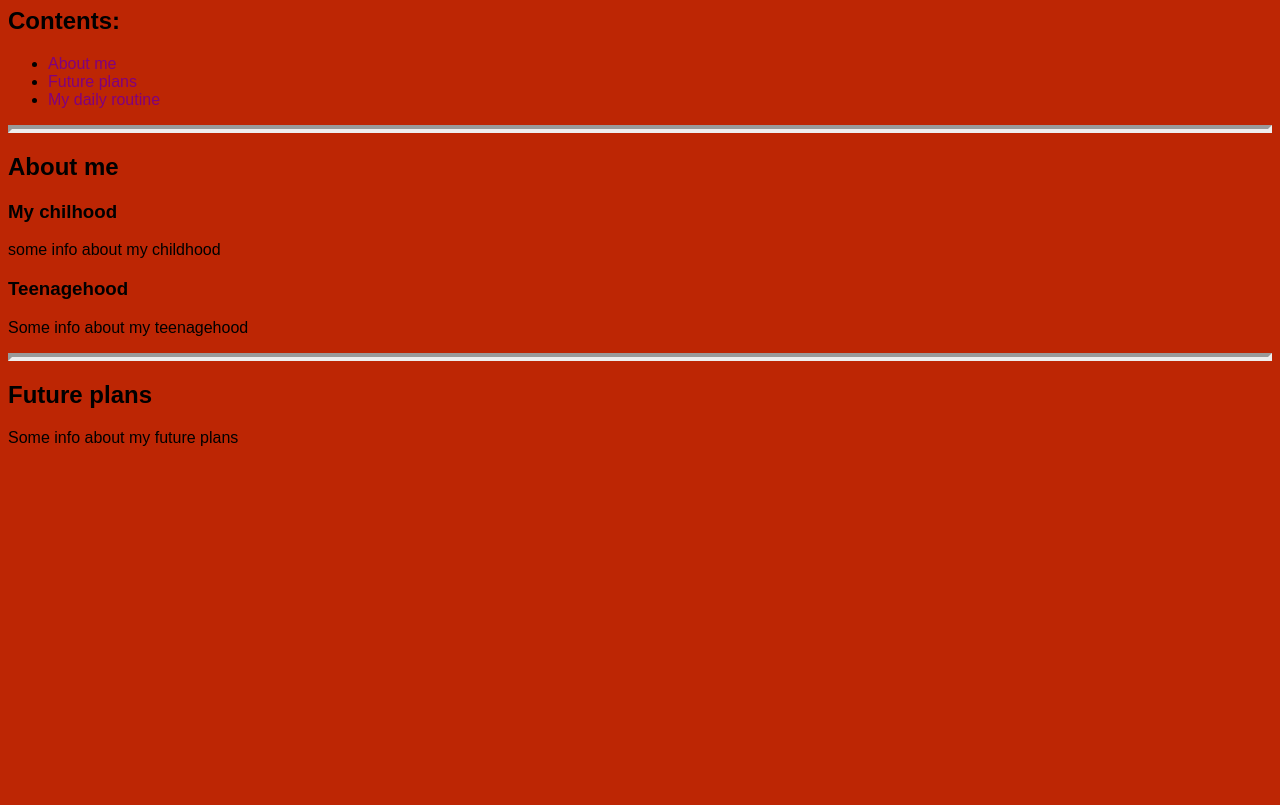
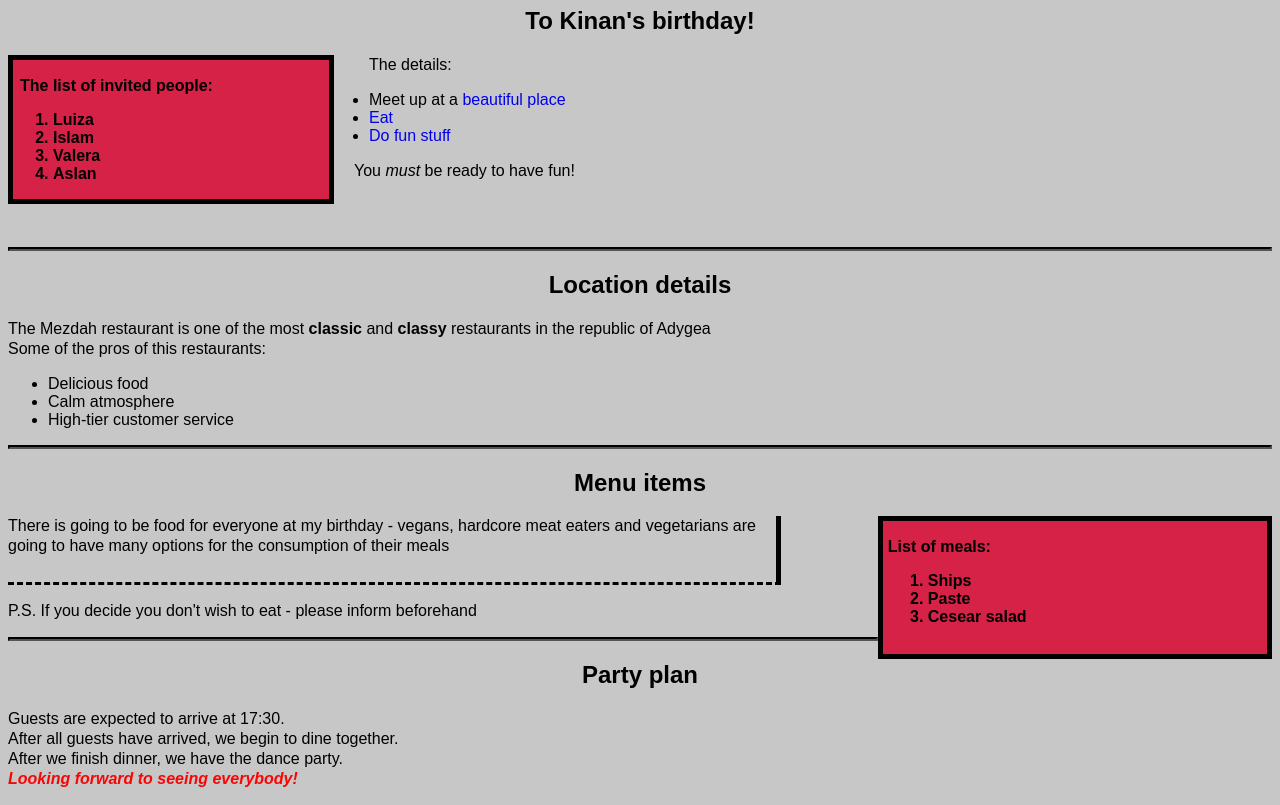
Before and after one commit to KinanKeanuMouki/KinanKeanuMouki.github.io, a plain HTML site: page index.html in a window 1280 px wide. Shown: the part 73-878 px from the top of the page. Before the commit the page ends 800 px from the top, so only its background shows below. Drawn offline with Linux system fonts and the light colour scheme.

Commit message:
Update index.html

```diff
--- a/index.html
+++ b/index.html
@@ -1,43 +1,136 @@
 <!DOCTYPE html>
 <html>
     <head>
-        <title>My new webpage</title>
         <meta charset="utf-8">
+        <title>Spin-off of "Project: Event invite"</title>
         <style>
             body {
-                font-family: Arial, Helvetica, sans-serif;
-                background-color: #bd2604;
-            }
-            hr {
-                border-color: ##FFFFFF;
-                border-width: 4px;
-            }
-            .content-links {
-                color: purple
-            }
-            a {
-                text-decoration-color: royalblue;
-                text-decoration-line: none;
+                background-color: rgb(199, 199, 199);
+                font-family: sans-serif;
             }
 
+            h1 {
+                text-align: center;
+            }
+
+            h2 {
+                text-align: center;
+            }
+
+            hr {
+                border-width: 2.5px;
+                border-color: black;
+                background-color: black;
+            }
+
+            p {
+                line-height: 19px;
+            }
+            #invited-people {
+                float: left;
+                width: 25%;
+                margin-right: 20px;
+                border: 5px solid rgb(0, 0, 0);
+                background-color: rgb(214, 34, 70);
+                font-weight: bold;
+            }
+
+            #party-details {
+                position: relative;
+                left: 15px;
+            }
+            #invitation-words {
+                margin-bottom: 67px;
+            }
+            #invitation-list {
+                margin-left: 7px;
+            }
+
+            a {
+                text-decoration: none;
+            }
+            #menu-info {
+                overflow: visible;
+                width: 60%;
+                border-right: black solid 5px;
+                padding-right: 10px;
+                border-bottom: black dashed;
+                padding-bottom: 10px;
+            }
+            #meal-list {
+                float: right;
+                position: relative;
+                border: black solid 5px;
+                height: 133px;
+                padding-left: 5px;
+                width: 30%;
+                padding-top: 1.5 ;
+                background-color: rgb(214, 34, 70);
+                font-weight: bold;
+            }
+            .casual-info {
+                line-height: 20px;
+            }
+            #closing-sentence {
+                font-style: italic;
+                color: rgb(250, 5, 5);
+                font-weight: bold;
+            }
         </style>
     </head>
     <body>
-        <h1>Kinan's Website</h1>
-        <h2>Contents:</h2>
+
+        <h1>You're invited!</h1>
+        <h2>To Kinan's birthday!</h2>
+        <div id="invited-people">
+        <p id="invitation-list"> The list of invited people:</p>
+        <ol>
+            <li>Luiza</li>
+            <li>Islam</li>
+            <li>Valera</li>
+            <li>Aslan</li>
+        </ol>
+        </div>
+        <div id="party-details">
+        <p class="casual-info">The details:</p>
         <ul>
-            <li><a href="#about-me" class="content-links">About me</a></li>
-            <li><a href="#future-plans" class="content-links">Future plans</a></li>
-            <li><a href=#my-daily-routine" class="content-links">My daily routine</a></li>
+            <li>Meet up at a <a href="#location-details">beautiful place</a></li>
+            <li><a href="#menu-items">Eat</a></li>
+            <li><a href="#party-plan">Do fun stuff</a></li>
+        </ul>
+        </div>
+        <p id="invitation-words">You <em>must</em> be ready to have fun!</p>
+        <hr>
+        <h2 id="location-details">Location details</h2>
+        <p class="casual-info">The Mezdah restaurant is one of the most <strong>classic</strong> and <strong>classy</strong> restaurants in the republic of Adygea<br>
+        Some of the pros of this restaurants:
+        </p>
+        <ul>
+            <li>Delicious food</li>
+            <li>Calm atmosphere</li>
+            <li>High-tier customer service</li>
         </ul>
         <hr>
-        <h2 id="about-me">About me</h2>
-        <h3>My chilhood</h3>
-        <p>some info about my childhood</p>
-        <h3>Teenagehood</h3>
-        <p>Some info about my teenagehood</p>
+        <h2 id="menu-items">Menu items</h2>
+        <div id="meal-list">
+            <p>List of meals:</p>
+            <ol>
+                <li>Ships</li>
+                <li>Paste</li>
+                <li>Cesear salad</li>
+            </ol>
+        </div>
+        <div id="menu-info">
+        <p class="casual-info">There is going to be food for everyone at my birthday - vegans, hardcore meat eaters and vegetarians are going to have many options for the consumption of their meals</P>
+
+        </div>
+
+        <p class="casual-info">P.S. If you decide you don't wish to eat - please inform beforehand</p>
         <hr>
-        <h2 id="future-plans">Future plans</h2>
-        <p>Some info about my future plans</p>
+        <h2 id="party-plan">Party plan</h2>
+        <p class="casual-info"> Guests are expected to arrive at 17:30.<br>After all guests have arrived, we begin to dine together.<br>After we finish dinner, we have the dance party.<br>
+        <span id="closing-sentence">Looking forward to seeing everybody!</span>
+        </p>
+
     </body>
 </html>
```
